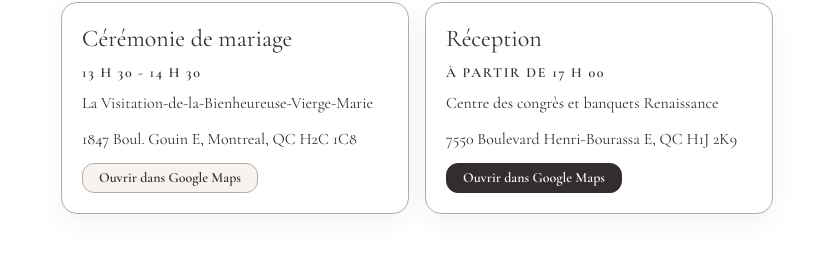
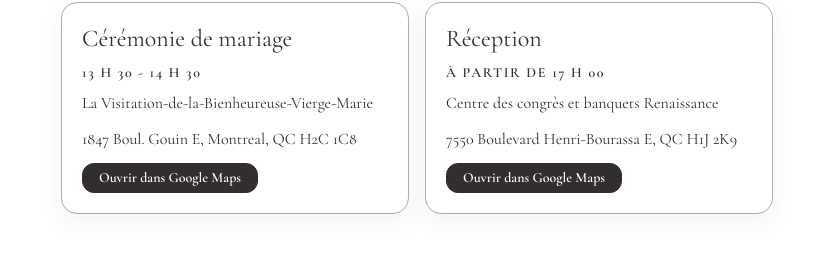
Before and after one commit to Freshafro/wedding-invitation, a Next.js app: page / in a window 1280 px wide. Shown: the part 1645-1898 px from the top of the page, without its empty margins (223-1056 px from the left). Built offline with nearby package versions, Linux system fonts and the light colour scheme.

Commit message:
Removed Next 90

```diff
--- a/app/page.tsx
+++ b/app/page.tsx
@@ -160,7 +160,6 @@ export default function Home() {
                   fill
                   className={`object-cover ${photoImagePaths[0] === "/4R4A4421.jpg" ? "object-[center_22%]" : ""}`}
                   sizes="(min-width: 1024px) 832px, 100vw"
-                  quality={90}
                   priority
                 />
               </figure>
@@ -205,7 +204,7 @@ export default function Home() {
                   href="https://www.google.com/maps/search/?api=1&query=1847+Boul.+Gouin+E%2C+Montreal%2C+QC+H2C+1C8"
                   target="_blank"
                   rel="noopener noreferrer"
-                  className="mt-3 inline-flex items-center justify-center rounded-xl border border-[var(--border-muted)] bg-[var(--surface-soft)] px-4 py-1 text-sm font-semibold text-[#332c30] transition hover:opacity-90"
+                  className="mt-3 inline-flex items-center justify-center rounded-xl border border-[#332c30] bg-[#332c30] px-4 py-1 text-sm font-semibold text-white transition hover:opacity-90"
                 >
                   {t.openMap}
                 </a>
@@ -243,7 +242,6 @@ export default function Home() {
               fill
               className={`object-cover ${photoImagePaths[3] === "/4R4A4353.jpg" ? "object-[center_12%]" : ""}`}
               sizes="(min-width: 1024px) 832px, 100vw"
-              quality={90}
             />
           </figure>
 
```
